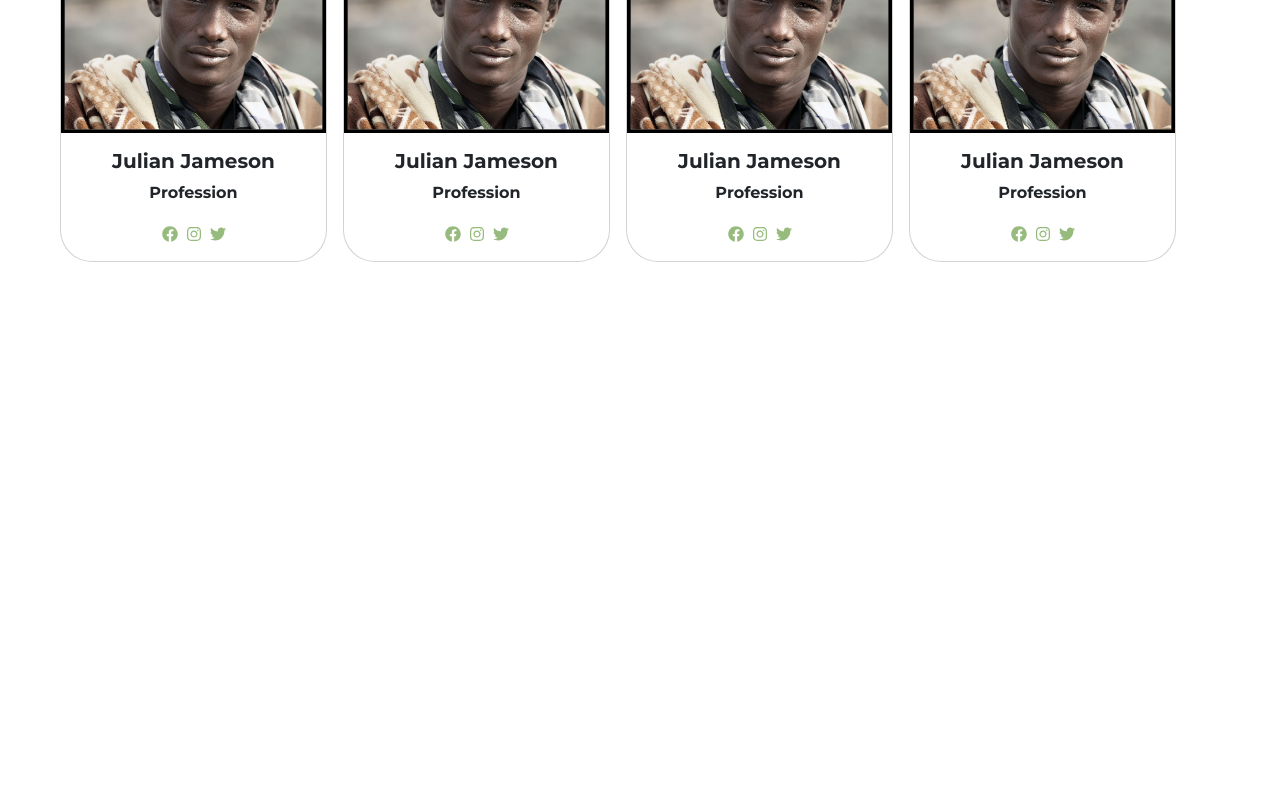
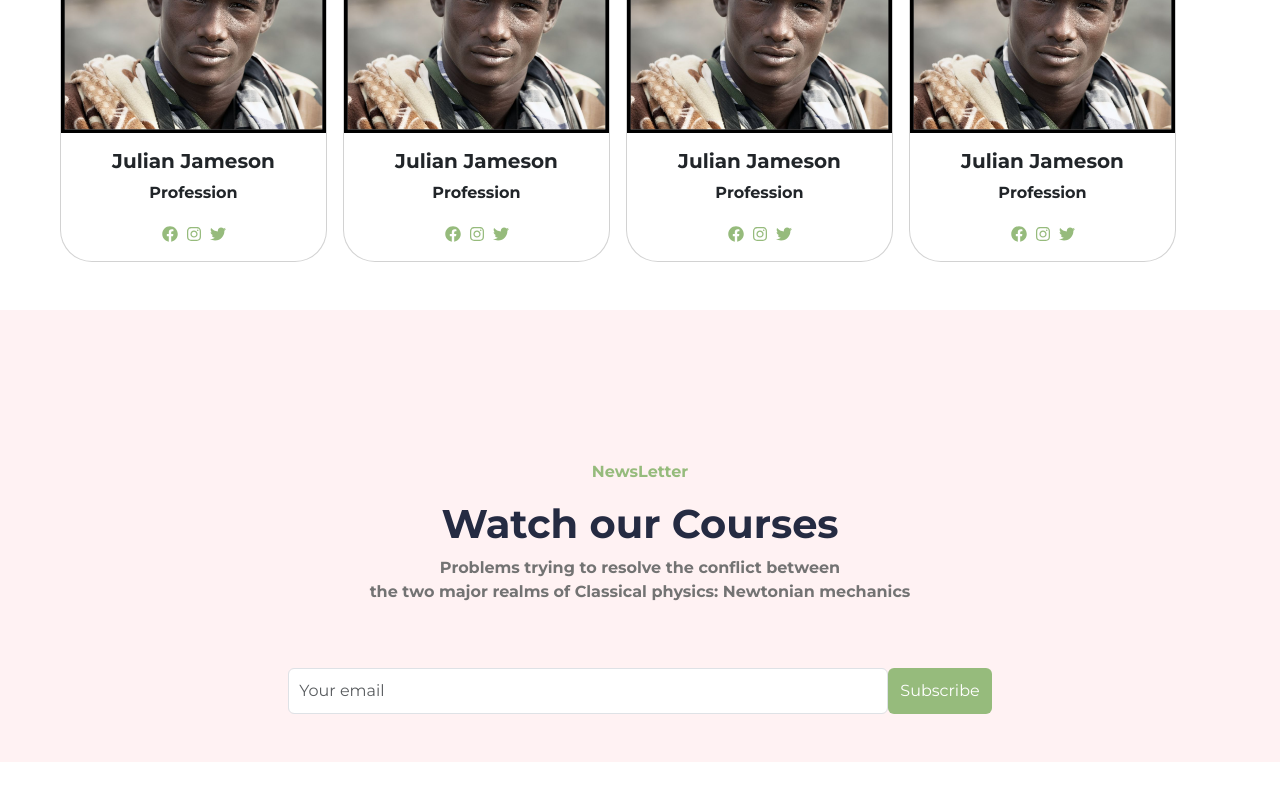
Before and after one commit to Developer-Abhi-stack/webpage, a React (Vite) app: page / in a window 1280 px wide. Shown: the part 1380-2180 px from the top of the page. Before the commit the page ends 1690 px from the top, so only its background shows below. Built offline with nearby package versions, Linux system fonts and the light colour scheme.

Commit message:
form completed

```diff
--- a/src/App.jsx
+++ b/src/App.jsx
@@ -1,4 +1,5 @@
 import MainComponent from "./components/MainComponent"
+import NewsLetter from "./components/NewsLetter"
 import Package from "./components/Package"
 import Team from "./components/Team"
 
@@ -11,6 +12,7 @@ const App = () => {
    <MainComponent />
    <Package />
    <Team />
+   <NewsLetter />
     </div>
   )
 }
--- /dev/null
+++ b/src/components/NewsLetter.jsx
@@ -0,0 +1,44 @@
+import { Container, Form, Button } from "react-bootstrap";
+
+const NewsLetter = () => {
+  return (
+    <div>
+      <Container
+        fluid
+        style={{ background: "#FFF2F3" }}
+        className="d-lg-flex flex-column justify-content-center align-items-center gap-5 my-5"
+      >
+        <div className="text-center" style={{ marginTop: "150px" }}>
+          <p className="fw-bold" style={{ color: "#96BB7C" }}>
+            NewsLetter
+          </p>
+          <h1 className="fw-bold" style={{ color: "#252B42" }}>
+            Watch our Courses
+          </h1>
+          <p className="fw-bold" style={{ color: "#737373" }}>
+            Problems trying to resolve the conflict between <br />
+            the two major realms of Classical physics: Newtonian mechanics
+          </p>
+        </div>
+
+        <div className="mb-5">
+          <Form className="d-lg-flex">
+            <Form.Group controlId="formEmail">
+              <Form.Control
+              style={{ width: "600px", padding: '10px'}}
+                type="email"
+                placeholder="Your email"
+                required
+              />
+            </Form.Group>
+            <Button style={{background: '#96BB7C', border: 'none'}} type="submit">
+              Subscribe
+            </Button>
+          </Form>
+        </div>
+      </Container>
+    </div>
+  );
+};
+
+export default NewsLetter;
```
